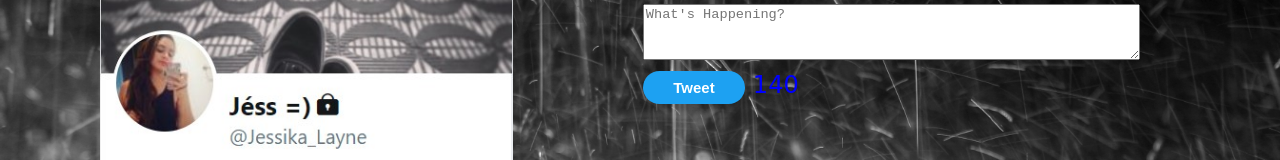
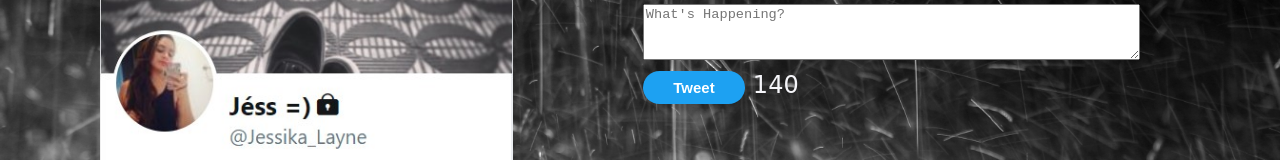
Before and after one commit to LaynePereira/Twitter, a plain HTML site: page index.html in a window 1280 px wide. Shown: the part 165-325 px from the top of the page. Drawn offline with Linux system fonts and the light colour scheme.

Commit message:
Twitter 0.0.9 - Atualização color count

```diff
--- a/index.css
+++ b/index.css
@@ -88,7 +88,7 @@
 }
 
 .initial-color {
-    color:blue;
+    color:rgb(246, 246, 250);
 }
 
 .warning-color {
```
